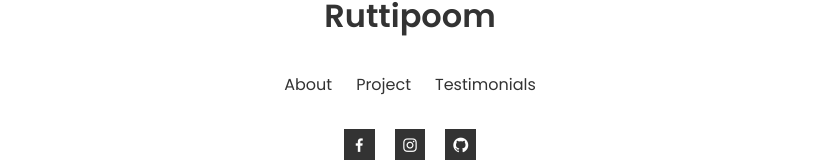
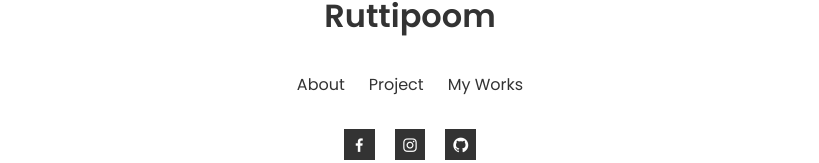
Before and after one commit to Ruttipoom/Ruttipoom-Portfolio, a React (Vite) app: page / in a window 1280 px wide. Shown: the part 4188-4351 px from the top of the page, without its empty margins (230-1049 px from the left). Built offline with nearby package versions, Linux system fonts and the light colour scheme.

Commit message:
edit footer

```diff
--- a/src/components/footer/Footer.jsx
+++ b/src/components/footer/Footer.jsx
@@ -17,7 +17,7 @@ function Footer (){
                 </li>
 
                 <li>
-                    <a href="#testimonials" className="footer_link">Testimonials</a>
+                    <a href="#works" className="footer_link">My Works</a>
                 </li>
             </ul>
 
```
